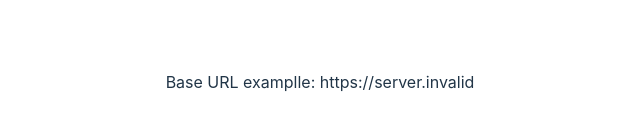
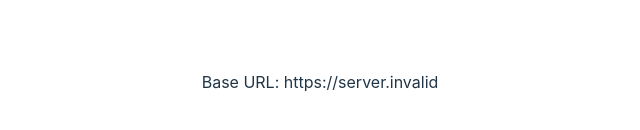
Before and after one commit to RGP-Paleocapa/sender, a React (Vite) app: page / in a window 1280 px wide. Shown: the part 318-448 px from the top of the page, without its empty margins (320-960 px from the left). Built offline with nearby package versions, Linux system fonts and the light colour scheme; no server answers.

Commit message:
aikfjasjfas

```diff
--- a/src/App.tsx
+++ b/src/App.tsx
@@ -4,7 +4,7 @@ function App() {
   console.log('Base URL in App:', import.meta.env.VITE_BASE_URL); // Check the value in the App
   return (
     <>
-      <p>Base URL examplle: {import.meta.env.VITE_BASE_URL}</p>
+      <p>Base URL: {import.meta.env.VITE_BASE_URL}</p>
     </>
   );
 }
```
